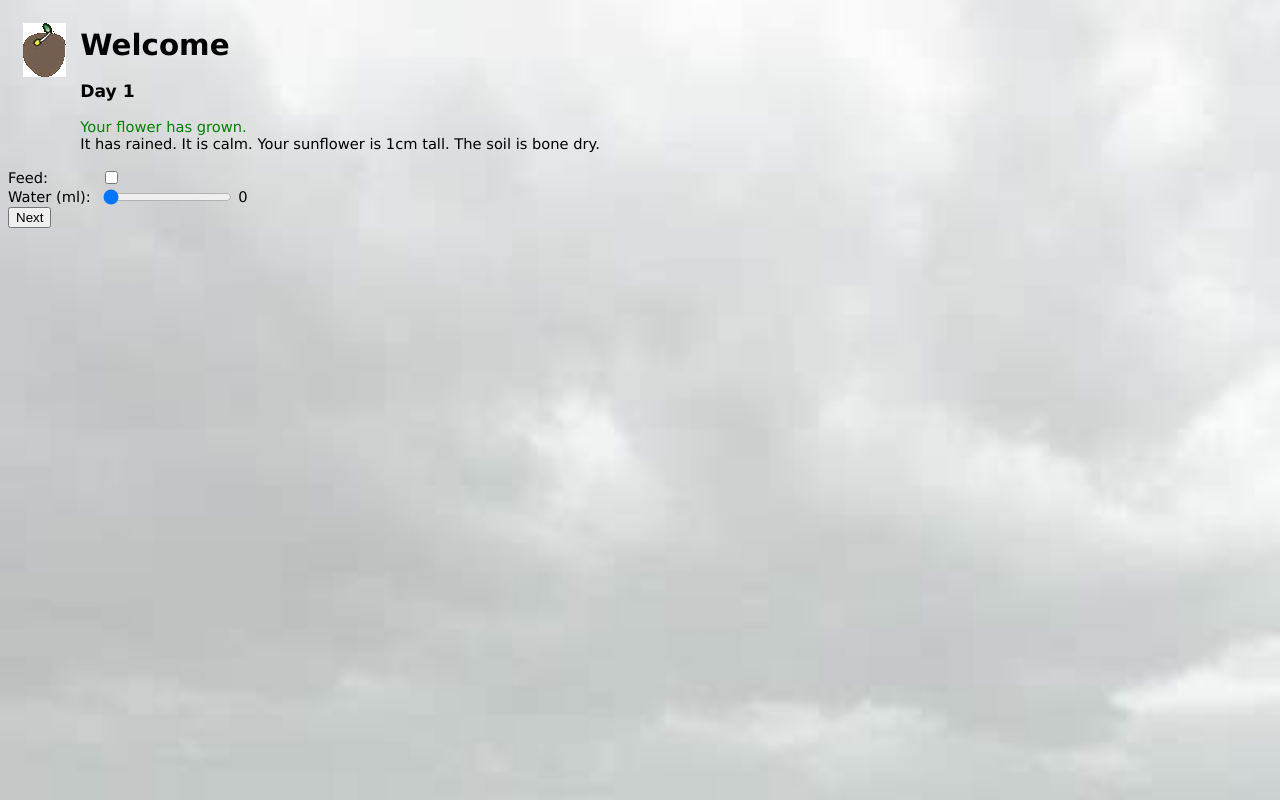
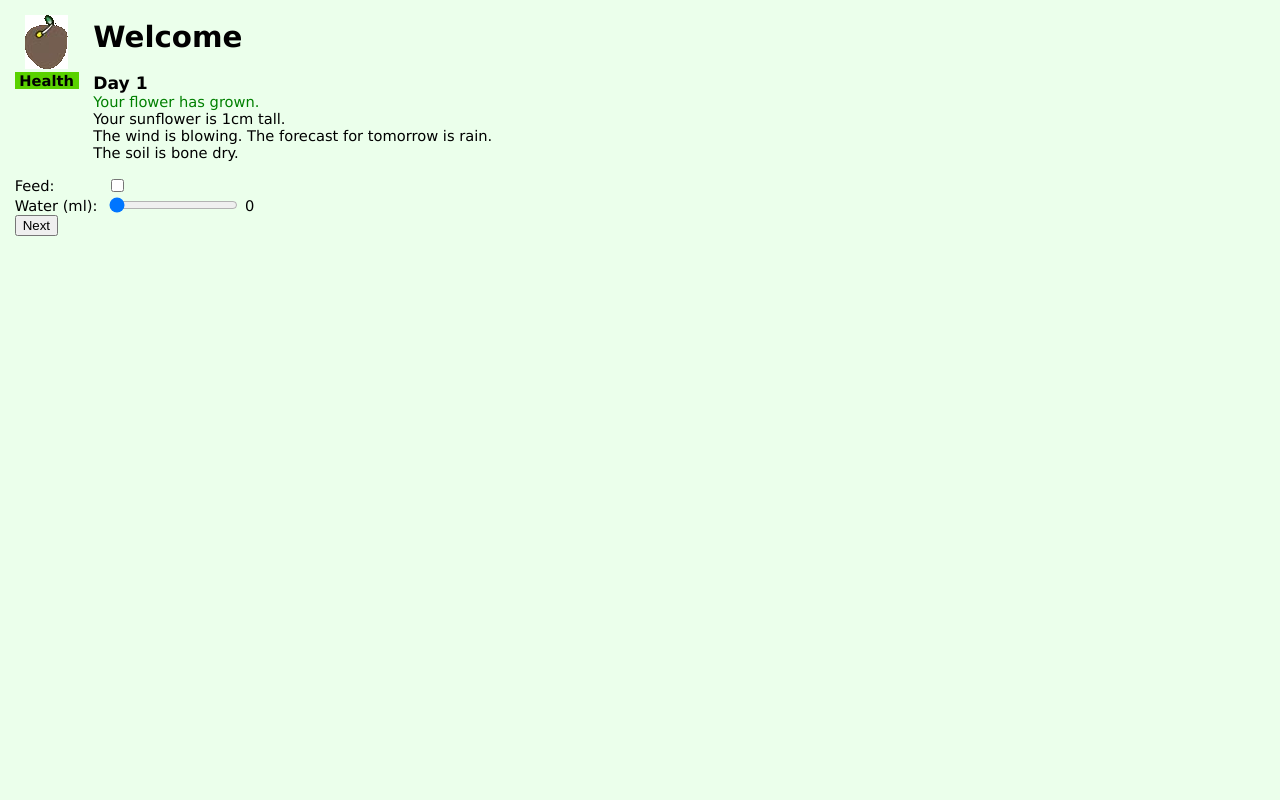
Before and after one commit to juur/flowers, a plain HTML site: page index.html in a window 1280 px wide. Drawn offline with Linux system fonts and the light colour scheme.

Commit message:
forecasting. more health. layout changes to maximise screen. RAG status

```diff
--- a/game.js
+++ b/game.js
@@ -1,18 +1,34 @@
-var MAX_HEALTH 	= 20;
+var MAX_HEALTH 	= 40;
 var MAX_AGE		= 7 * 4 * 3;				// days
+
 var SOIL_AREA	= 100;						// cm2
 var SOIL_DEPTH	= 50;						// cm
 var SOIL_VOLUME	= SOIL_DEPTH * SOIL_AREA;	// cm3 / ml
 var SOIL_DRAIN	= SOIL_AREA * 0.75;			// cm3 / ml
+
 var RAIN_DEPTH 	= 1.5;						// cm per day of rain
 var RAIN_VOLUME	= SOIL_AREA * RAIN_DEPTH;	// ml
+
 var MAX_NUTRIENT	= 10;
+
 var L_FLOODED		= 0.400;
 var L_WATER_LOGGED	= 0.200;
 var L_VWET			= 0.150;
 var L_WET			= 0.100;
 var L_DAMP			= 0.050;
 var L_DRY			= 0.020;
+
+var Forecast = Object.freeze({
+	FAIR: 0,
+	SUNNY: 1,
+	RAIN: 2
+});
+
+var ForecastDesc = ["fair","sun","rain"];
+
+var Game = {};
+var Flower = {};
+var Soil = {};
 
 jQuery.fn.extend({
 	disable: function(state) {
@@ -26,28 +42,32 @@ $( document ).ready(function() {
 	body = $( "#body" );
 	html = $( "#html" );
 	body.append("<h1>Welcome</h1>");
-	day = 0;
-	height = 1;
-	food = 10;
-	water = 10;
-	health = MAX_HEALTH;
-	dead = false;
-	wind = false;
-	aphid = false;
-	rain = false;
-	sunny = false;
-	nutrients = 10;
-	startdate = new Date().getTime();
+
+	Game = {
+		day:	0,
+		wind:	false,
+		aphid:	false,
+		rain:	false,
+		sunny:	false,
+		fcast:	Forecast.FAIR
+	};
+
+	Flower = {
+		height: 	1,
+		health:		MAX_HEALTH,
+		dead: 		false,
+		startdate:	new Date().getTime()
+	};
+
+	Soil = {
+		food: 		10,
+		water: 		10,
+		nutrients:	10
+	};
 
 	$( "#btn_next" ).click(function() {
 		progress();
 	});
-
-	//	$( "#btn_feed" ).change(function() {
-	//		$( "#feedlevel" ).val(
-	//			$( "#btn_feed" ).val()
-	//		);
-	//	});
 
 	$( "#btn_water" ).change(function() {
 		$( "#waterlevel" ).val(
@@ -60,7 +80,7 @@ $( document ).ready(function() {
 
 function rng()
 {
-	return Math.floor(Math.random() * 101);
+	return rnRange(1,100);
 }
 
 function rnRange(start,end)
@@ -87,187 +107,222 @@ function sun_text(l)
 
 function progress()
 {
-	day++;
-	body.append( "<h3>Day "+day+"</h3>" );
+	Game.day++;
+
+	body.append( "<h3>Day " + Game.day + "</h3>" );
 
 	wateradd = parseInt($( "#btn_water" ).val());
-	water += wateradd;
+	Soil.water += wateradd;
 	feed = $( "#btn_feed" ).is(":checked");
 
-	// TODO make it: if (forecast_rain ? 20% : 90%) and calc a forecast and show
-	// a forecast
-	if(rng() > 70) rain = true; else rain = false;
-	if(rng() > 65) wind = true; else wind = false;
-	// add in slugs for <20cm ones
-	if(rng() > 95) aphid = true; else aphid = false;
-	if(!rain && rng() > 50) sunny = true ; else sunny = false;
+	var fc = rng();
 
-	if(aphid) {
-		health -= 8;
+	switch(Game.fcast) {
+		case Forecast.SUNNY:
+		fc -= 60;
+		break;
+		case Forecast.RAIN:
+		fc += 60;
+		break;
 	}
 
+	Game.rain = false;
+	Game.sunny = false;
+
+	if(fc > 90) Game.rain = true;
+	else if(fc < 10) Game.sunny = true;
+
+	// TODO forecast this seperately?
+	if(rng() > 65) Game.wind = true; else Game.wind = false;
+
+	// add in slugs for <20cm ones
+	if(rng() > 95) Game.aphid = true; else Game.aphid = false;
+
+	if(Game.aphid) {
+		Flower.health -= 15;
+	}
+
+	/*
+	 * 00 - 34	Sun
+	 * 35 - 69	Fair
+	 * 70 - 99	Rain
+	 */
+
+	fc = rng();
+
+	if(fc > 69) {
+		Game.fcast = Forecast.RAIN;
+	} else if(fc > 34) {
+		Game.fcast = Forecast.FAIR;
+	} else {
+		Game.fcast = Forecast.SUNNY;
+	}
 
 	// if we have rain, increase the amount of water in our soil
-	if(rain) {
-		water += RAIN_VOLUME;
+	if(Game.rain) {
+		Soil.water += RAIN_VOLUME;
 		// water += (((height * 2)^2) * 0.02 * RAIN_AMOUNT);
 		$('html').css({backgroundImage: 'url("clouds.jpg")', backgroundSize: '100% 100%'});
-	} else if(sunny) {
+	} else if(Game.sunny) {
 		$('html').css({backgroundImage: 'url("sun.jpg")', backgroundSize: '100% 100%'});
 	} else {
 		$('html').css({background: 'rgb(235,255,235)'});
 	}
 
 	// let the plant drink water
-	plantdrain = height * 5;
-	water -= plantdrain;
+	plantdrain = Flower.height * 5;
+	Soil.water -= plantdrain;
 
 	// let the soil drain water
 	soildrain = SOIL_DRAIN * (rnRange(70, 120)/100);
-	water -= soildrain;
+	Soil.water -= soildrain;
+	Soil.food -= soildrain * 1.50; // FIXME is this sensible
 
 	if(feed) {
-		food += wateradd;
+		Soil.food += wateradd;
 	}
 
-	food -= height * 5;
+	Soil.food -= Flower.height * 5;
 
 	// add in text based reporting on how wet it is
 
 	// define semi water logged
-	if(height > 30 && water > (SOIL_VOLUME * 0.05) && wind && rng() > 75) {
-		body.append("Your flower has blown over and is damaged.<br>");
-		health -= 10;
+	if(Flower.height > 30 && Game.water > (SOIL_VOLUME * 0.05) && Game.wind && rng() > 75) {
+		body.append(
+			"Your flower has blown over and is damaged.<br>"
+		);
+		Flower.health -= 15;
 	}
 
 	// clamps
-	water = Math.max(0, water);
-	food = Math.max(0, food);
+	Soil.water = Math.max(0, Soil.water);
+	Soil.food = Math.max(0, Soil.food);
 
-	if(water <= 0) {
-		health -= 2;
-		// test for being water logged
-	} else if(water > SOIL_VOLUME * 0.1) {
-		health -= 4;
+	if(Soil.water < SOIL_VOLUME * L_DRY) {
+		Flower.health -= 7;
+	} else if(Soil.water < Soil.water > SOIL_VOLUME * L_DAMP) {
+		Flower.health -= 3;
 	}
 
-	if(water > SOIL_VOLUME * L_WATER_LOGGED) {
-		nutrients -= 1;
-		nutrients = Math.max(0, nutrients);
+	if(Soil.water > SOIL_VOLUME * L_WATER_LOGGED) {
+		Soil.nutrients -= 1;
+		Soil.nutrients = Math.max(0, Soil.nutrients);
 	} else {
-		nutrients += 0.5;
-		nutrients = Math.min(MAX_NUTRIENT, nutrients);
+		Soil.nutrients += 0.5;
+		Soil.nutrients = Math.min(MAX_NUTRIENT, Soil.nutrients);
 	}
 
-	if(nutrients <= 0) {
-		health -= 1;
-		body.append("<i>Your sunflower stem is looking yellow!</i><br>");
+	if(Soil.nutrients <= 0) {
+		Flower.health -= 2;
+		body.append( "<i>Your sunflower stem is looking yellow!</i><br>");
 	}
 
 	// if we are at >= 50% health, grow
-	if(health > MAX_HEALTH/2) {
-		oldname = age_text(height);
+	if(Flower.health > MAX_HEALTH/2) {
+		var oldname = age_text(Flower.height);
+		var growth = Flower.height * 0.1;
 
-		growth = height * 0.1;
-		growth *= health/MAX_HEALTH;
+		growth *= Flower.health/MAX_HEALTH;
 
-		if(food > 0) growth *= 1.2;
-		if(rain) growth *= 0.8;
-		if(sunny) growth *= 1.1;
+		if(Soil.food > 0) growth *= 1.2;
+		if(Game.rain) growth *= 0.8;
+		if(Game.sunny) growth *= 1.1;
 
-		if(nutrients <= 0) growth *= 0.2;
-		else if(nutrients < 3) growth *= 0.5;
-		else if(nutrients < 5) growth *= 0.8;
+		if(Soil.nutrients <= 0) growth *= 0.2;
+		else if(Soil.nutrients < 3) growth *= 0.5;
+		else if(Soil.nutrients < 5) growth *= 0.8;
 
 		growth = Math.min(2, growth); // TODO cap by phase
 
-		height += growth;
+		Flower.height += growth;
 
 		if(growth > 0.1) {
-			body.append("<font style=\"color: green\">Your flower has grown "+parseInt(growth * 10) + "mm!</font><br>");
+			body.append(
+				"<font style=\"color: green\">Your flower has grown " +
+				parseInt(growth * 10) + "mm!</font><br>"
+			);
 		} else if(growth > 0) {
-			body.append("<font style=\"color: green\">Your flower has grown.</font><br>");
+			body.append( "<font style=\"color: green\">Your flower has grown.</font><br>");
 		}
 
-		newname = age_text(height)
+		var newname = age_text(Flower.height)
+
 		if(oldname != newname) {
 			$( "#img" ).attr('src', encodeURIComponent(newname+'.png'));
 			$( "#img" ).attr('alt', newname);
 		}
 	}
 
-	if(health <= 0) {
+	if(Flower.health <= 0) {
 		body.append(
 			"<p style=\"font-size: 2em; text-align: center\">"+
 			"<b>Your flower is dead.</b></p>"
 		);
-		dead = true;
+		Flower.dead = true;
 	} else {
-		if(health <= 2) {
-			body.append("Your sunflower looks withered and unhealthy.<br>");
+		if(Flower.health <= 5) { body.append("Your sunflower looks withered and unhealthy.<br>"); }
+
+		// FIXME define correct minimal acceptable water for healing
+		if(Flower.health < MAX_HEALTH && Soil.water > 10) {
+			// if we have been fed, get better more
+			var heal = 5;
+			if( Soil.food ) heal *= 1.8;
+			if( Soil.nutrients < 3 ) heal *= 0.7;
+			Flower.health += heal;
 		}
 
-		// FIXME define correct minimal acceptable water for healing
-		if(health < MAX_HEALTH && water > 10) {
-			// if we have been fed, get better more
-			health += food ? 5 : 2;
-		}
-
-		if(day >= MAX_AGE) {
-			body.append("<b>Game over</b><br>");
-			body.append("<b>Your sunflower was " + parseInt(height) + "cm tall!</b><br>");
-			day++;
-			dead = true;
+		if(Game.day >= MAX_AGE) {
+			body.append( "<b>Game over</b><br>");
+			body.append( "<b>Your sunflower was " + parseInt(height) + "cm tall!</b><br>");
+			Flower.dead = true;
 		}
 	}
 
-	if(!dead) {
+	if(!Flower.dead) {
 		body.append(
-			//		"<font style=\"color: red\">" +
-			//		"Debug: water="+parseInt(water)+",health="+parseInt(health)+
-			//		"/"+MAX_HEALTH+",food="+food+"</font>"+
-			//		"<br>" +
-			(aphid ? "<b>Aphid's are attacking!</b><br/>" : "") +
-			(rain ? "It has rained. " : "") +
-			(sunny ? "It is bright and sunny. " : "") +
-			"It is " + (wind ? "windy" : "calm") + ". " +
-			"Your sunflower is " + parseInt(height) + "cm tall. "
+			(Game.aphid ? "<b>Aphid's are attacking!</b><br/>" : "") +
+			"Your sunflower is " + parseInt(Flower.height) + "cm tall.<br>" +
+			(Game.rain ? "It has rained. " : "") +
+			(Game.sunny ? "It is bright and sunny. " : "") +
+			"The wind is " + (Game.wind ? "blowing" : "calm") + ". " +
+			"The forecast for tomorrow is " + ForecastDesc[Game.fcast] + ".<br>"
 		);
 
-		if(water > SOIL_VOLUME * L_FLOODED) {
+		if(Soil.water > SOIL_VOLUME * L_FLOODED) {
 			body.append("The soil is flooded.<br>");
-		} else if(water > SOIL_VOLUME * L_WATER_LOGGED) {
+		} else if(Soil.water > SOIL_VOLUME * L_WATER_LOGGED) {
 			body.append("The soil is water logged.<br>");
-		} else if(water > SOIL_VOLUME * L_VWET) {
+		} else if(Soil.water > SOIL_VOLUME * L_VWET) {
 			body.append("The soil is very wet.<br>");
-		} else if(water > SOIL_VOLUME * L_WET) {
+		} else if(Soil.water > SOIL_VOLUME * L_WET) {
 			body.append("The soil is quite wet.<br>");
-		} else if(water > SOIL_VOLUME * L_DAMP) {
+		} else if(Soil.water > SOIL_VOLUME * L_DAMP) {
 			body.append("The soil is damp.<br>");
-		} else if(water > SOIL_VOLUME * L_DRY) {
+		} else if(Soil.water > SOIL_VOLUME * L_DRY) {
 			body.append("The soil is dry.<br>");
 		} else {
 			body.append("The soil is bone dry.<br>");
 		}
 	}
 	// clamp
-	health = Math.min(MAX_HEALTH, health);
+	Flower.health = Math.min(MAX_HEALTH, Flower.health);
 
 	/*
 	body.append(
 		"<code>" +
-		 "water=" + parseInt(water) + "ml" +
-		 ", health=" + parseInt(health) + "/" + MAX_HEALTH +
-		 ", rain=" + (rain ? "" : RAIN_VOLUME +  "ml") +
+		"water=" + parseInt(Soil.water) + "ml" +
+		", health=" + parseInt(Flower.health) + "/" + MAX_HEALTH +
+		", rain=" + (Game.rain ? "" : RAIN_VOLUME +  "ml") +
 		", drainage=" + parseInt(soildrain) + "ml" +
 		", drunk=" + parseInt(plantdrain) + "ml" +
-		 ", nutrients=" + parseInt(nutrients) +
-		 ", food=" + parseInt(food) + "ml" +
+		", nutrients=" + parseInt(Soil.nutrients) +
+		", food=" + parseInt(Soil.food) + "ml" +
+		", fcast=" + Game.fcast +
 		"</code>"
 	);
 	*/
 
-	if( dead ) {
+	if( Flower.dead ) {
 		$( "#btn_next" ).click(null);
 		$( "#btn_next" ).remove();
 		$( "#div_bot" ).load(
@@ -275,18 +330,20 @@ function progress()
 			function() {
 				scroll();
 				$( "#submit" ).click(function () {
+					if(confirm("Do you wish to post your results?") != true) return;
 					$.ajax({
 						type: 'POST',
 						url: 'http://logomaze.herokuapp.com/events/44bpm/dashboard',
 						data: JSON.stringify({
-							name:	$("#_name").val(),
-							email:	$("#_email").val(),
-							height:	parseInt(height),
-							token:	startdate,
-							alive:	!dead
+							name:		$("#_name").val(),
+							email:		$("#_email").val(),
+							height:		parseInt(Flower.height),
+							birthdate:	Flower.startdate,
+							token:		parseInt(Flower.startdate/1000),
+							alive:		!Flower.dead
 						}),
 						error: function(xhr) {
-							alert("Unable to post");
+							//alert("Unable to post");
 						},
 						success: function() {
 							$( "#div_bot" ).load( 'thanks.html' );
@@ -301,11 +358,36 @@ function progress()
 	scroll();
 }
 
+function rag(v)
+{
+	//console.log(v);
+	var r,g,b,ret;
+	b = 0;
+
+	if(v > 0.5) {
+		v -= 0.5;
+		v *= 2;
+
+		r = 255 * (1-v);
+		g = 255 - (127 * (1-v));
+	} else {
+		r = 255;
+		g = 127 * (v * 2);
+	}
+
+
+	ret = "rgb("+parseInt(r)+","+parseInt(g)+","+parseInt(b)+")";
+	// console.log(ret);
+
+	return ret;
+}
+
 function scroll()
 {
 	both = $('#div_bot').height();
 	wind = $('body').height();
 
+	$( "#rag" ).css('background-color', rag(Flower.health/MAX_HEALTH));
 	$( "#btn_water" ).val(0);
 	$( "#waterlevel" ).val(0);
 	$( "#btn_feed").prop('checked',false);
--- a/index.html
+++ b/index.html
@@ -9,14 +9,17 @@
 	<script src="game.js"></script>
   </head>
 
-  <body style="height: 90%">
-	<img id="img" style="max-width: 20%;"
-	src="Seed%20Germination.png" alt="Seed Germination"/>
+  <body style="height: 100%; margin: 0">
+	<span id="imgdiv" style="max-width: 20%; text-align: center">
+	  <img id="img" src="Seed%20Germination.png" alt="Seed Germination"/><br>
+	  <div id="rag">&nbsp;<b>Health</b>&nbsp; </div>
+	</span>
 	<div id="div_mid"
-	  style="max-height: 90%; overflow-y: scroll">
+	  style="max-height: 100%; overflow-y: scroll">
 	  <p id="body"></p>
 	</div>
 	<div id="div_bot">
+	  <div style="margin-left: 1em; margin-bottom: 1em;">
 		<form>
 		  <div id="valign">
 			<label for="btn_feed">Feed:</label>
@@ -33,5 +36,7 @@
 		  <button type="button" id="btn_next">Next</button>
 		</form>
 	  </div>
+	  <div>&nbsp;</div>
+	</div>
   </body>
 </html>
--- a/theme.css
+++ b/theme.css
@@ -15,12 +15,21 @@ label {
   width:	6em;
 }
 
-#img {
+#imgdiv {
   float: left;
   margin: 1em;
+}
+
+#rag {
+	width: 100%;
+	background-color: red
 }
 
 code {
 	color:		red;
 	font-size:	0.9em;
 }
+
+h3 {
+	margin:	1em 0em 0em;
+}
```
Also changed, not shown: form.html (+3 -0 lines). Lines whose indentation alone changed are shown as unchanged.
